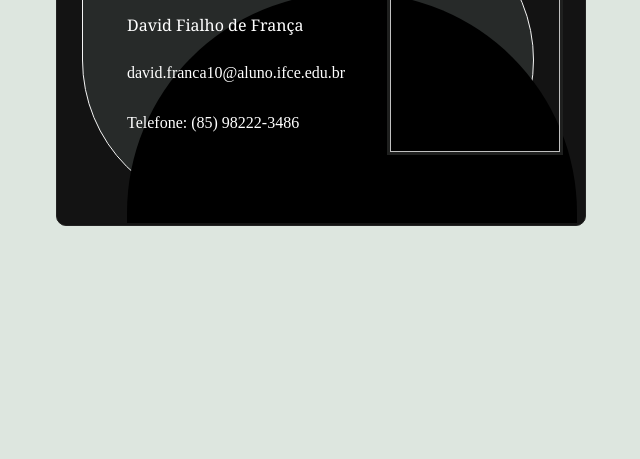
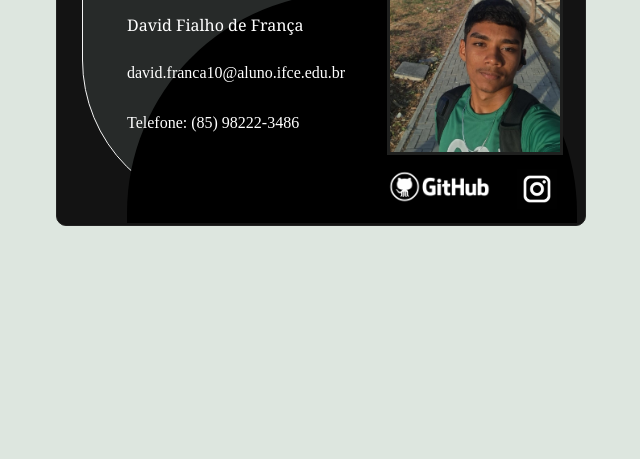
Before and after one commit to davidfranca10/CartaoCSS, a plain HTML site: page index.html in a window 1280 px wide. Shown: the part 341-800 px from the top of the page, without its empty margins (319-959 px from the left). Drawn offline with Linux system fonts and the light colour scheme; the site is published under a folder, as on GitHub Pages, so addresses that start at the root find nothing.

Commit message:
Update index.html

```diff
--- a/index.html
+++ b/index.html
@@ -113,7 +113,7 @@
             <div class="meio-circulo"></div>
             <div class="meio-circulo2"></div>
             <header>
-                <div><img src="/IMG/eu.jpg" class="img"></div>
+                <div><img src="./IMG/eu.jpg" class="img"></div>
                 <div class="pf">Policial Federal</div>
                 <div class="nome">David Fialho de França</div>
                 <div class="email">david.franca10@aluno.ifce.edu.br</div>
@@ -121,8 +121,8 @@
             </header>
             <footer>
                 <nav>
-                    <a href="https://www.instagram.com/david_franca.x" target="_blank"><img src="/IMG/insta.jpeg" alt="" class="insta"></a>
-                    <a href="https://github.com/davidfranca10" target="_blank"><img src="/IMG/R.png" alt="" class="git"></a>
+                    <a href="https://www.instagram.com/david_franca.x" target="_blank"><img src="./IMG/insta.jpeg" alt="" class="insta"></a>
+                    <a href="https://github.com/davidfranca10" target="_blank"><img src="./IMG/R.png" alt="" class="git"></a>
                 </nav>
             </footer>
         </main>
```
